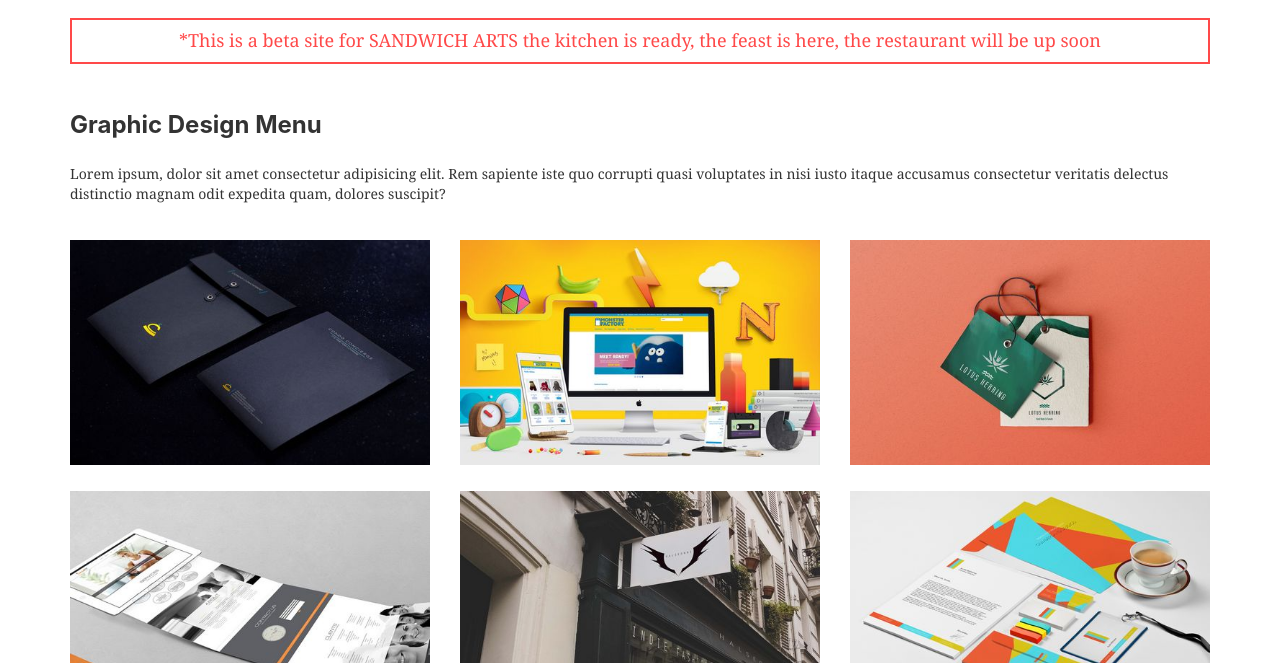
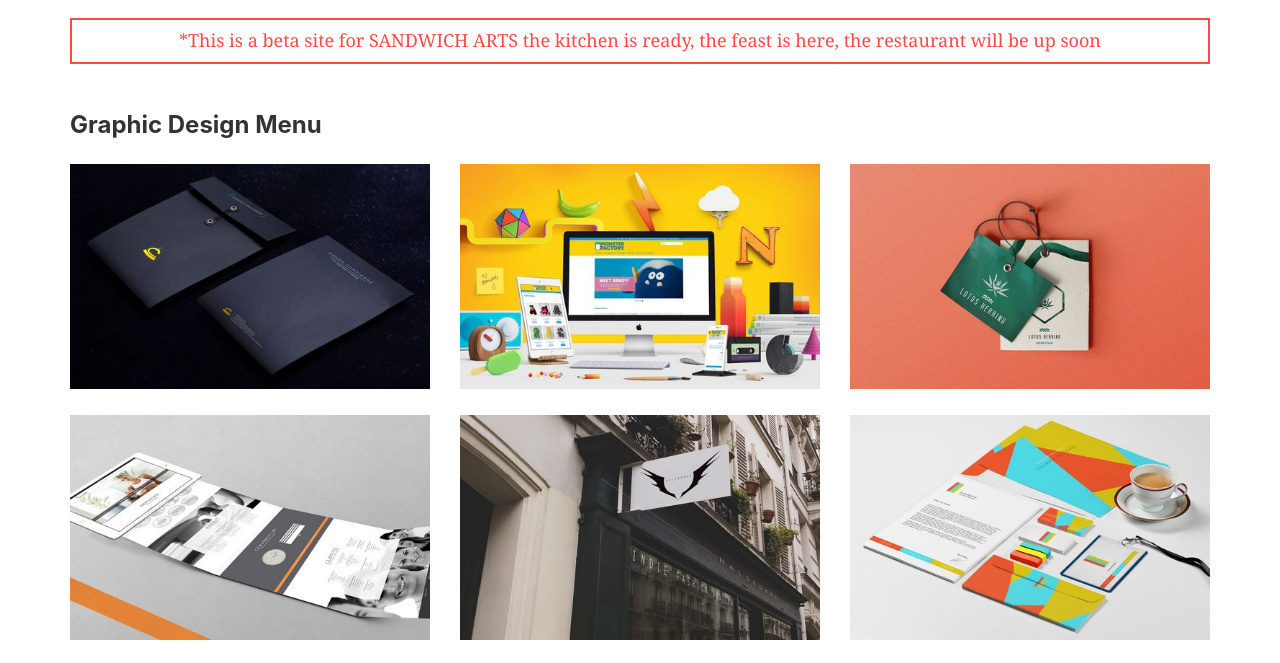
Before and after one commit to rexsuit/sandwich-arts, a Gatsby site: page / in a window 1280 px wide. Shown: the part 87-750 px from the top of the page. Built offline with nearby package versions, Linux system fonts and the light colour scheme; Gatsby itself is replaced by a stand-in of ours.

Commit message:
remove placeholder text from main page

```diff
--- a/src/pages/index.js
+++ b/src/pages/index.js
@@ -27,7 +27,7 @@ class IndexPage extends React.Component {
           <Row>
             <Col xs={12}>
               <h2 className={header}>Graphic Design Menu</h2>
-              <p className={paragraph}>Lorem ipsum, dolor sit amet consectetur adipisicing elit. Rem sapiente iste quo corrupti quasi voluptates in nisi iusto itaque accusamus consectetur veritatis delectus distinctio magnam odit expedita quam, dolores suscipit?</p>
+              {/* <p className={paragraph}>Lorem ipsum, dolor sit amet consectetur adipisicing elit. Rem sapiente iste quo corrupti quasi voluptates in nisi iusto itaque accusamus consectetur veritatis delectus distinctio magnam odit expedita quam, dolores suscipit?</p> */}
             </Col>
             <Col md={4} style={{textAlign: 'center'}}><Link to="/graphic-design/condo-concierge/"><img src={thumbData.CondoConcierge.childImageSharp.resolutions.src} alt=""/></Link></Col>
             <Col md={4} style={{textAlign: 'center'}}><Link to="/graphic-design/monster-factory/"><img src={thumbData.MonsterFactory.childImageSharp.resolutions.src} alt=""/></Link></Col>
```
